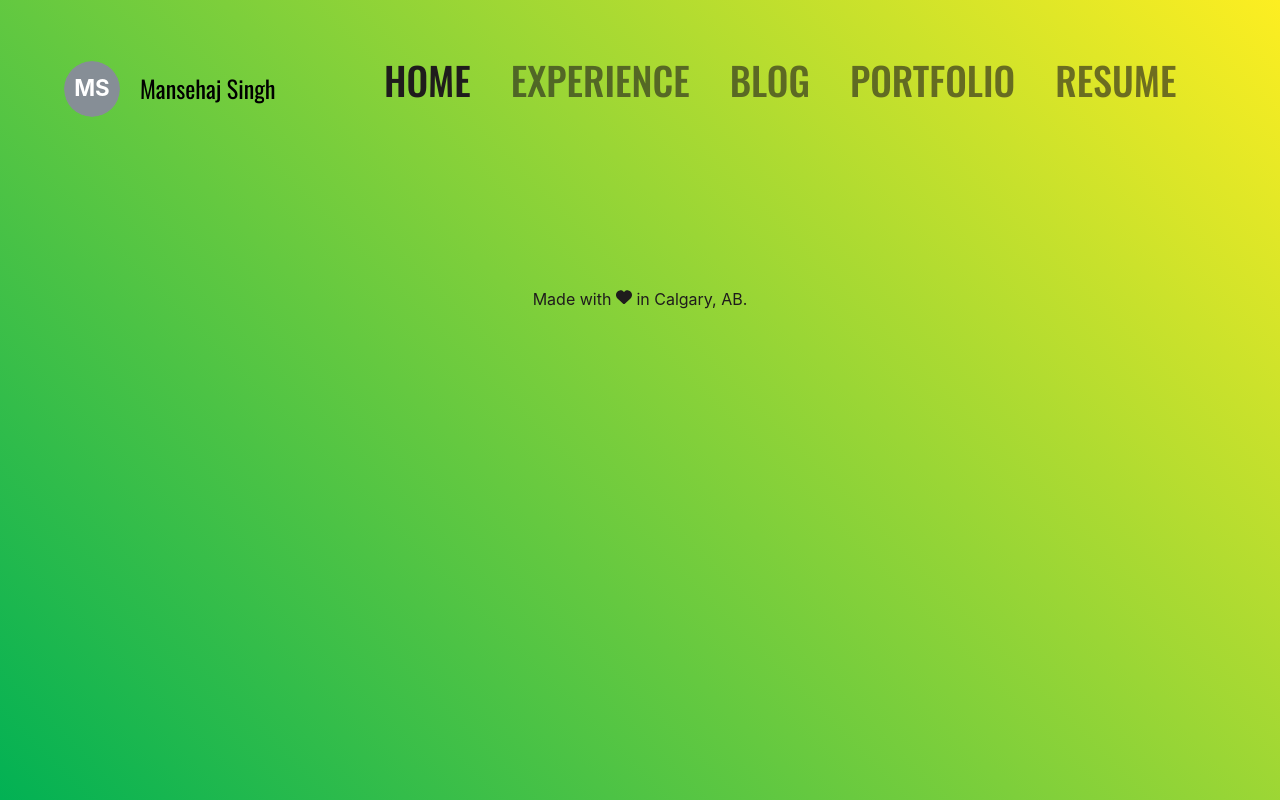
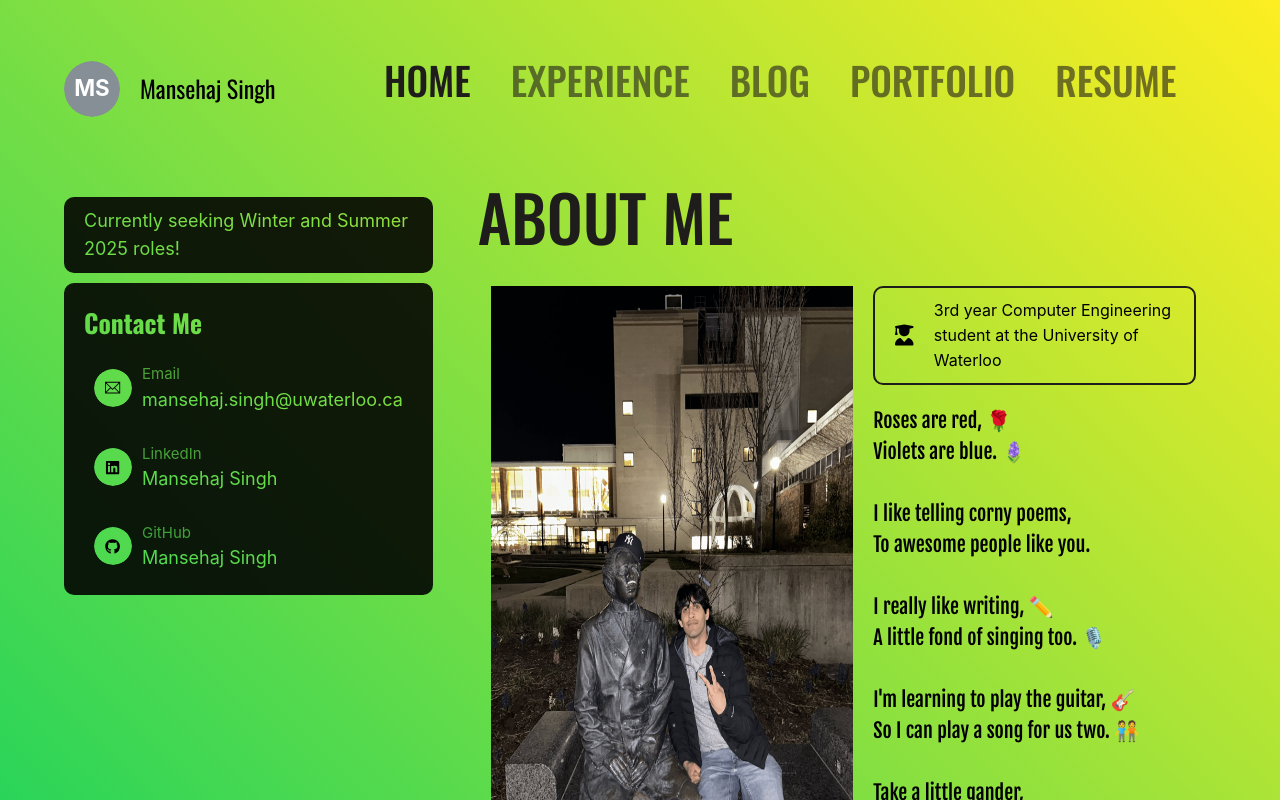
Before and after one commit to mansehajsingh/mansehajsingh.com, a React (Create React App) app: page / in a window 1280 px wide. Shown: the top 800 px of the page. Built offline with nearby package versions, Linux system fonts and the light colour scheme.

Commit message:
Added about page.

```diff
--- a/public/index.html
+++ b/public/index.html
@@ -29,7 +29,7 @@
     <link rel="preconnect" href="https://fonts.googleapis.com">
     <link rel="preconnect" href="https://fonts.gstatic.com" crossorigin>
     <link href="https://fonts.googleapis.com/css2?family=Oswald:wght@200..700&display=swap" rel="stylesheet">
-
+    <link href="https://fonts.googleapis.com/css2?family=Fjalla+One&display=swap" rel="stylesheet">
   </head>
   <body>
     <noscript>You need to enable JavaScript to run this app.</noscript>
--- a/src/App.css
+++ b/src/App.css
@@ -1,7 +1,7 @@
 .App {
   overflow: hidden;
   background: rgb(0,147,69);
-  background: linear-gradient(45deg, rgb(2, 177, 84) 0%, rgba(253,238,33,1) 100%);
+  background: linear-gradient(45deg, rgb(4, 208, 99) 0%, rgba(253,238,33,1) 100%);
   position: relative;
   width: 100%;
   min-height: 100vh;
--- a/src/App.js
+++ b/src/App.js
@@ -5,6 +5,7 @@
 
 import { ExperiencePage, Navbar } from './components';
 import Footer from './components/Footer/Footer';
+import HomePage from './components/HomePage/HomePage';
 
 function App() {
   return (
@@ -14,6 +15,7 @@
           <Navbar />
           <Routes>
             <Route path='/'>
+              <Route path="" element={<HomePage />} />
               <Route path="experience" element={<ExperiencePage />}/>
             </Route>
           </Routes>
--- /dev/null
+++ b/src/components/HomePage/HomePage.css
@@ -0,0 +1,50 @@
+.about-content {
+    width: 100%;
+    display: flex;
+    flex-direction: row;
+    flex-wrap: wrap;
+}
+
+.about-photo {
+    min-width: 300px;
+    width: 50%;
+}
+
+.about-info {
+    width: 50%;
+    min-width: 300px;
+    padding: 0 20px;
+}
+
+@media screen and (max-width: 990px) {
+
+    .about-info {
+        margin-top: 20px;
+        padding: 0;
+    }
+
+}
+
+.about-detail-card {
+    display: flex;
+    flex-direction: row;
+    border: solid 2px rgb(31, 28, 28);
+    border-radius: 10px;
+    padding: 10px 20px;
+    align-items: center;
+    width: 100%;
+    margin-bottom: 20px;
+}
+
+.about-detail-text {
+    margin: 0 0 0 20px;
+}
+
+.about-text {
+    font-size: 16px;
+}
+
+.about-poem {
+    font-family: 'Fjalla One';
+    font-size: 20px;
+}
--- /dev/null
+++ b/src/components/HomePage/HomePage.js
@@ -0,0 +1,45 @@
+import './HomePage.css';
+import Page from '../Page/Page';
+import { FaUserGraduate } from "react-icons/fa6";
+
+function HomePage() {
+    return (
+        <Page title='ABOUT ME'>
+            <div className="about-content">
+                <img className="about-photo" src="/aboutme.jpg"/>
+                <div className="about-info">
+                    <DetialCard
+                        icon={<FaUserGraduate size="40px" />}
+                        text='3rd year Computer Engineering student at the University of Waterloo'
+                    />
+                    <p className="about-text">
+                        <span className="about-poem">
+                            Roses are red, 🌹<br/>
+                            Violets are blue. 🪻 <br/><br/>
+                            I like telling corny poems, <br/>
+                            To awesome people like you.  <br/><br/>
+                            I really like writing, ✏️ <br/>
+                            A little fond of singing too. 🎙️<br/><br/>
+                            I'm learning to play the guitar, 🎸 <br/>
+                            So I can play a song for us two. 🧑‍🤝‍🧑<br/><br/>
+                            Take a little gander, <br/>
+                            Around my website, please do. <br/><br/>
+                            Wanna get to know me? <br/>
+                            We can grab a coffee in Waterloo ☕
+                        </span>
+                    </p>
+                </div>
+            </div>
+        </Page>
+    );
+}
+
+function DetialCard({ icon, text = "" }) {
+    return (
+        <div className="about-detail-card">
+            {icon}<p className="about-detail-text">{text}</p>
+        </div>
+    );
+}
+
+export default HomePage;
```
Also changed, not shown: public/aboutme.jpg (added).
